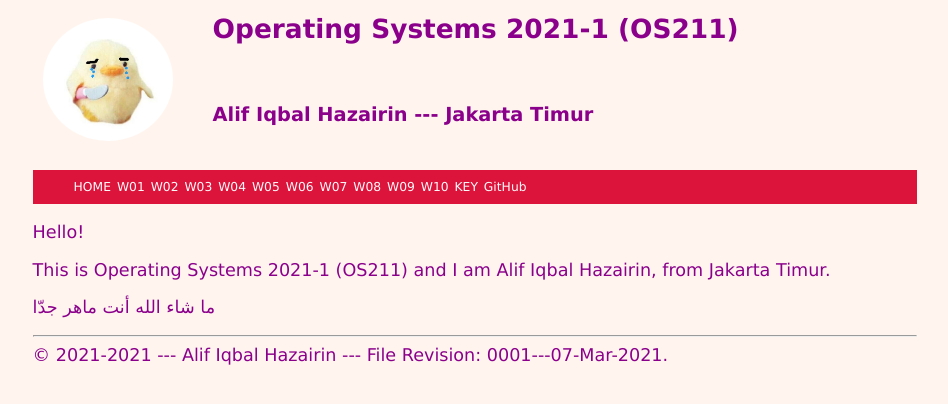
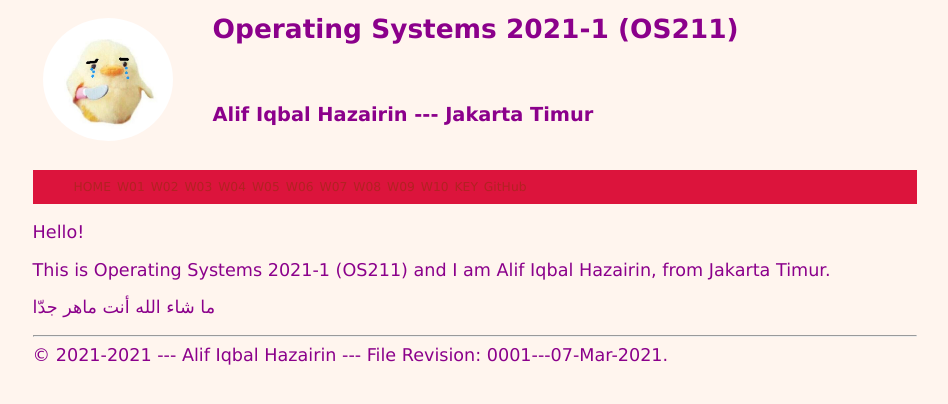
Before and after one commit to AlifHazairin/os211, a Jekyll site: the page built from index.md, in a window 1280 px wide. Shown: the top 404 px of the page, without its empty margins (165-1113 px from the left). Built offline with Jekyll 4.4.1, drawn with Linux system fonts in a browser that asks for light colours.

Commit message:
tried changing color #4

```diff
--- a/assets/css/style.css
+++ b/assets/css/style.css
@@ -27,7 +27,7 @@
 }
 
 .container a {
-  color: snow;
+  color: firebrick;
 }
 
 .container a:hover {
```
